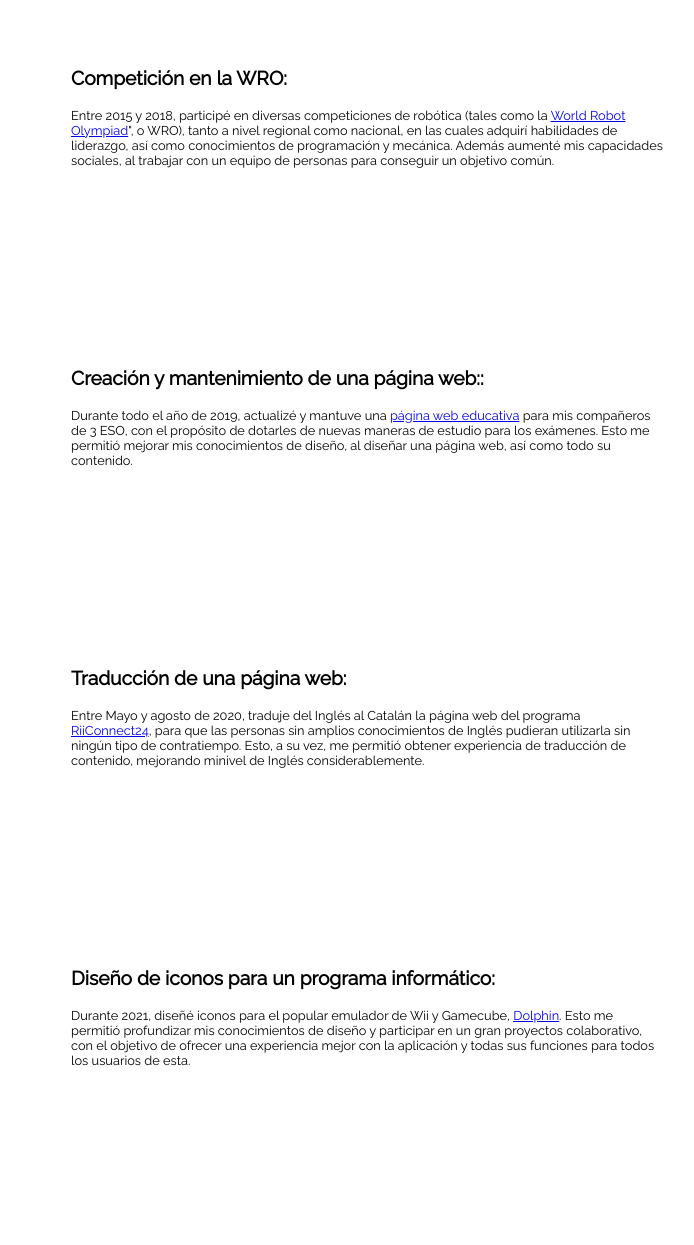
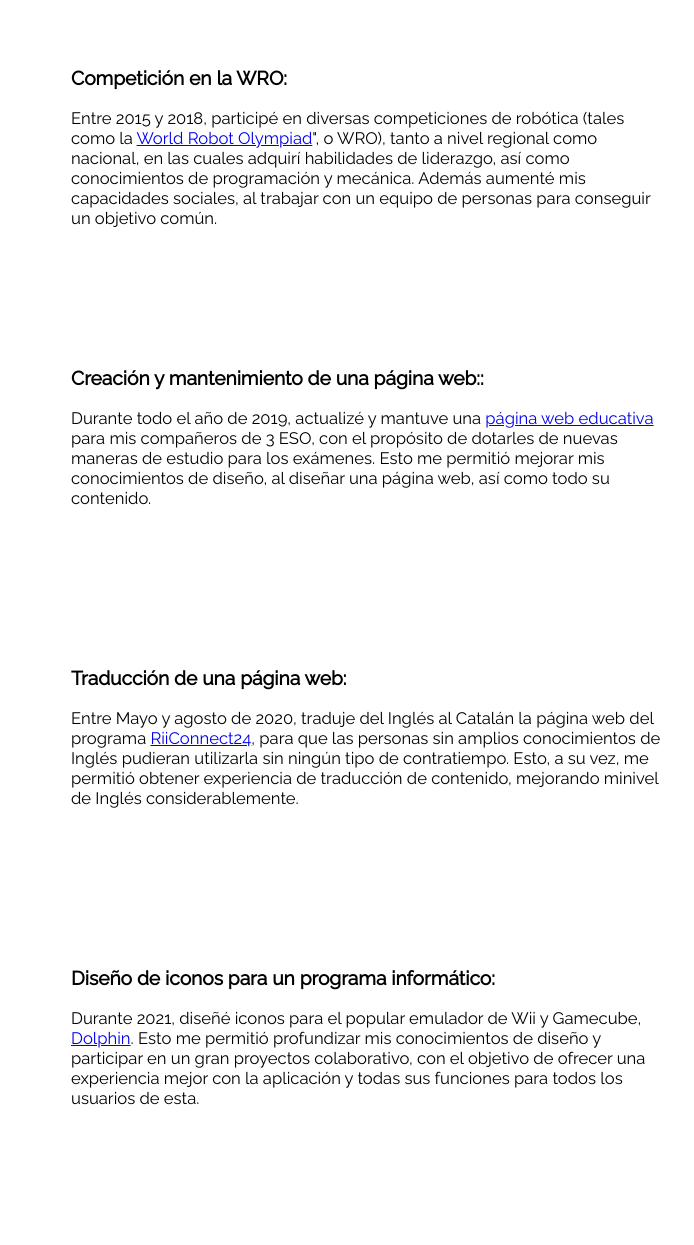
Before and after one commit to Humanoidear/old.github.io, a plain HTML site: page index.html in a window 1280 px wide. Shown: the part 3622-4867 px from the top of the page, 454-1148 px from the left. Drawn offline with nearby package versions, Linux system fonts and the light colour scheme; a web font is replaced by a local one.

Commit message:
Update index.html

```diff
--- a/index.html
+++ b/index.html
@@ -259,7 +259,7 @@
 
         #Explainwro {
             font-family: 'Raleway';
-            font-size:1vw;
+            font-size:1.3vw;
             color:black;
             margin-left:325px;
             margin-right:15%;
@@ -286,7 +286,7 @@
 
         #Explainesque {
             font-family: 'Raleway';
-            font-size:1vw;
+            font-size:1.3vw;
             color:black;
             margin-left:325px;
             margin-right:15%;
@@ -315,7 +315,7 @@
 
         #Explainriicon {
             font-family: 'Raleway';
-            font-size:1vw;
+            font-size:1.3vw;
             color:black;
             margin-left:325px;
             margin-right:15%;
@@ -429,7 +429,7 @@
 
         #Explaindolicon {
             font-family: 'Raleway';
-            font-size:1vw;
+            font-size:1.3vw;
             color:black;
             margin-left:325px;
             margin-right:15%;
@@ -458,7 +458,7 @@
 
         #Explainclubmat{
             font-family: 'Raleway';
-            font-size:1vw;
+            font-size:1.3vw;
             color:black;
             margin-left:325px;
             margin-right:15%;
```
